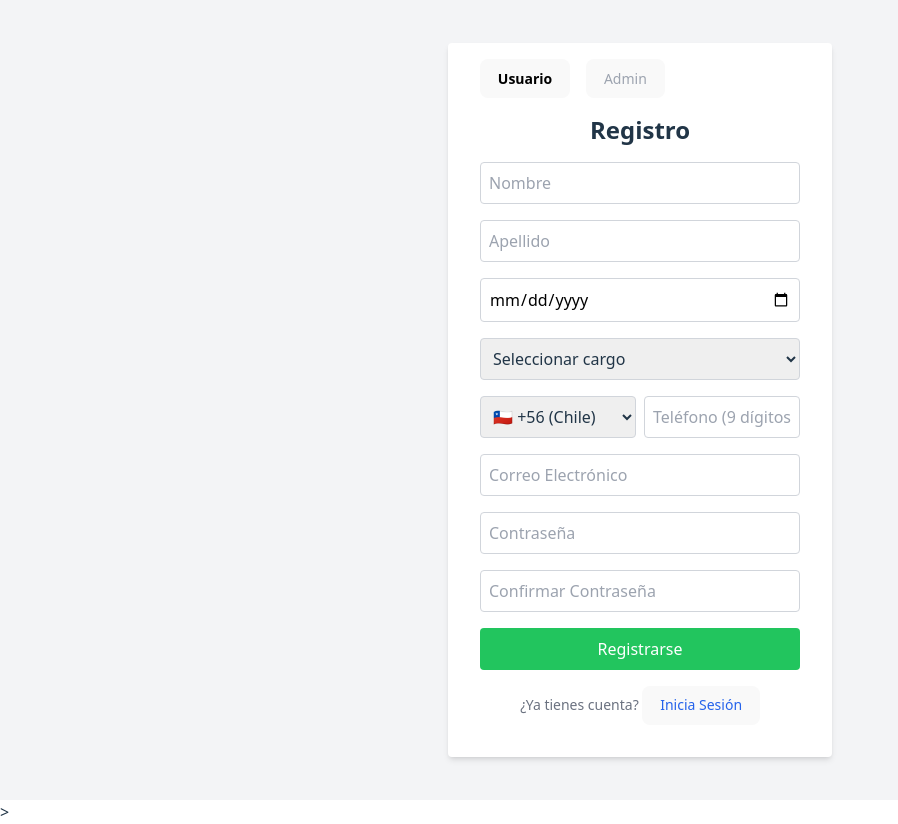
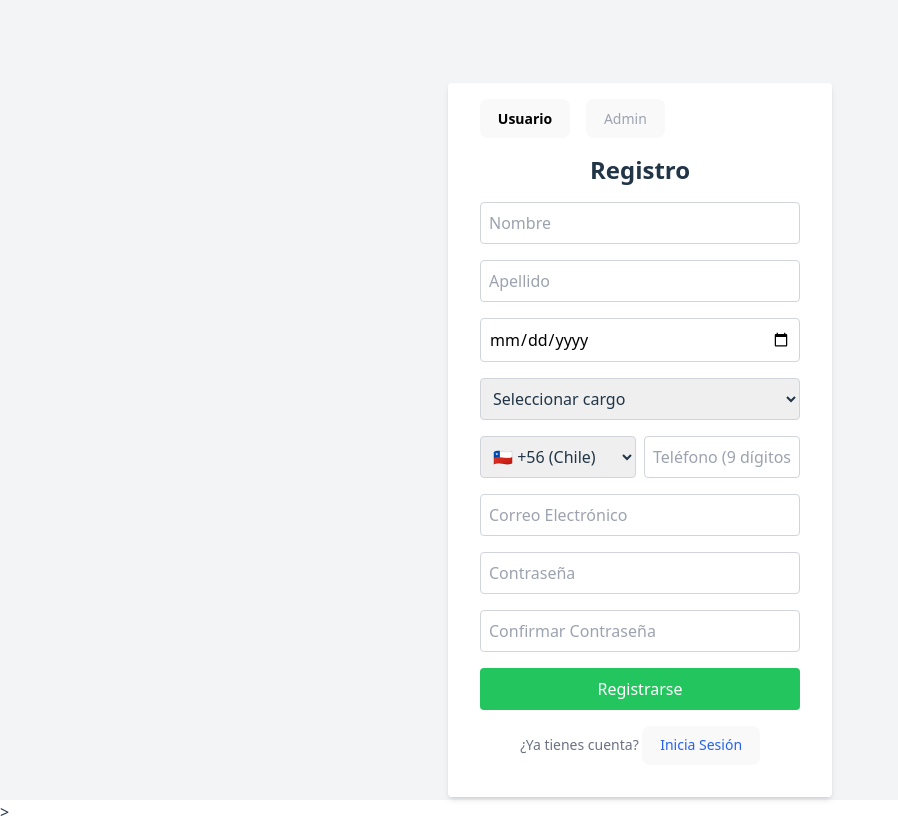
Before and after one commit to NatalyHSaez/Desarrollo-De-Aplicaciones-Empresariales, a React (Vite) app in the folder workspace-reserve/: page /registro in a window 1280 px wide. Shown: the whole page, without its empty margins (0-898 px from the left). Built offline with nearby package versions, Linux system fonts and the light colour scheme.

Commit message:
Update Registro.jsx

```diff
--- a/workspace-reserve/src/components/Registro.jsx
+++ b/workspace-reserve/src/components/Registro.jsx
@@ -7,7 +7,7 @@ const Registro = () => {
   const [apellido, setApellido] = useState("");
   const [fechaNacimiento, setFechaNacimiento] = useState("");
   const [cargo, setCargo] = useState("");
-  const [codigoPais, setCodigoPais] = useState("+56"); // Predeterminado: México
+  const [codigoPais, setCodigoPais] = useState("+56");
   const [telefono, setTelefono] = useState("");
   const [correo, setCorreo] = useState("");
   const [contrasena, setContrasena] = useState("");
@@ -56,7 +56,7 @@ const Registro = () => {
     <div className="flex justify-center items-center h-screen bg-gray-100">
       <form
         onSubmit={handleRegistro}
-        className="bg-white p-8 pt-4 rounded shadow-md w-96 space-y-4"
+        className="bg-white p-8 pt-4 rounded shadow-md w-96 space-y-4 mt-20"
       >
         <div className="flex space-x-4 mb-4">
           <button
@@ -127,7 +127,6 @@ const Registro = () => {
           />
         )}
 
-        {/* Teléfono con código de país */}
         <div className="flex space-x-2">
           <select
             value={codigoPais}
@@ -149,7 +148,7 @@ const Registro = () => {
             className="w-2/3 border border-gray-300 p-2 rounded"
             value={telefono}
             onChange={(e) => {
-              const value = e.target.value.replace(/\D/g, ""); // Solo dígitos
+              const value = e.target.value.replace(/\D/g, "");
               if (value.length <= 9) {
                 setTelefono(value);
               }
```
